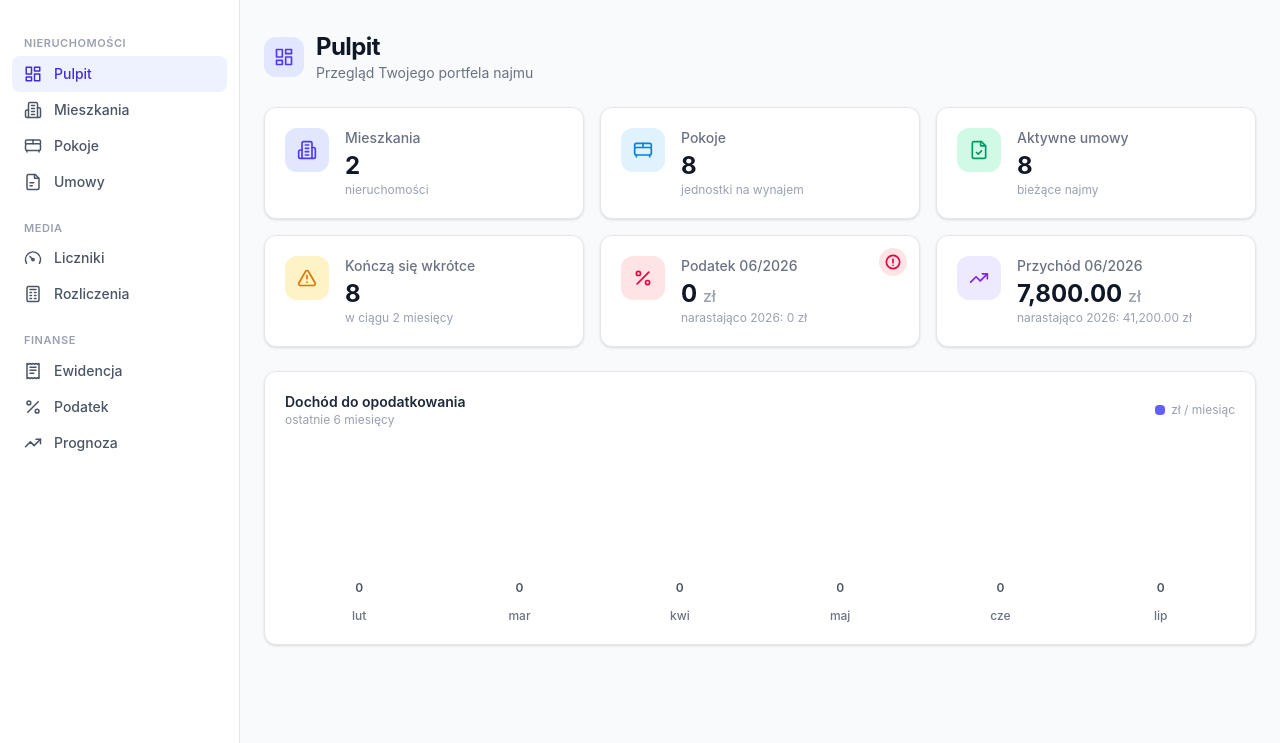
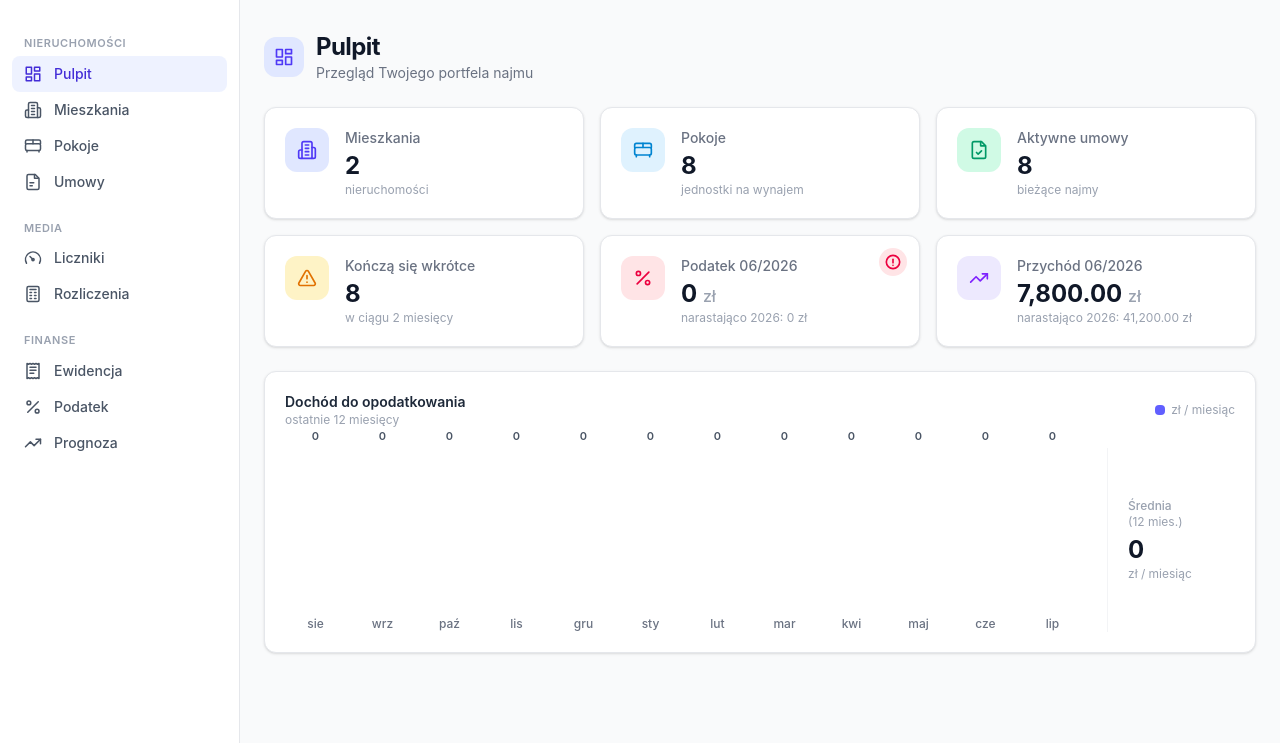
Before and after one commit to jdrwal/npbeta-py, a Django app: page / in a window 1280 px wide. Shown: the part 57-800 px from the top of the page. Run offline with Django 5.2, Linux system fonts and the light colour scheme; a user stored in the database is signed in; data comes from the database, SQL or seed files in the repository; data that the repository does not hold is empty; parts of the project's set-up code (start-up, migrations or seed data) failed here and were passed over.

Commit message:
Chart: fix proportional bar heights, show 12 months, add 12-month average panel

```diff
--- a/apps/core/services/stats.py
+++ b/apps/core/services/stats.py
@@ -137,7 +137,8 @@ def monthly_income_series(user: User, months: int = 6) -> list[MonthPoint]:
         MonthPoint(
             label=_PL_MONTH_ABBR[month],
             value=value,
-            pct=int(value / peak * 100) if peak > 0 else 0,
+            # Cap at 90% so the amount label above the tallest bar stays visible.
+            pct=int(value / peak * 90) if peak > 0 else 0,
         )
         for month, value in values
     ]
--- a/apps/core/templates/core/dashboard.html
+++ b/apps/core/templates/core/dashboard.html
@@ -95,22 +95,31 @@
     <div class="mb-5 flex items-center justify-between">
         <div>
             <div class="text-sm font-semibold text-gray-800">Dochód do opodatkowania</div>
-            <div class="text-xs text-gray-400">ostatnie 6 miesięcy</div>
+            <div class="text-xs text-gray-400">ostatnie 12 miesięcy</div>
         </div>
         <div class="flex items-center gap-1.5 text-xs text-gray-400">
             <span class="inline-block h-2.5 w-2.5 rounded-sm bg-indigo-500"></span> zł / miesiąc
         </div>
     </div>
-    <div class="flex h-44 gap-3">
-        {% for p in income_series %}
-        <div class="group flex flex-1 flex-col">
-            <div class="flex flex-1 flex-col justify-end">
-                <div class="mb-1 text-center text-xs font-semibold text-gray-600">{{ p.value|floatformat:0|intcomma }}</div>
-                <div class="w-full rounded-t-md bg-indigo-500 transition-all group-hover:bg-indigo-600" style="height: {{ p.pct }}%" title="{{ p.value|floatformat:2|intcomma }} zł"></div>
+    <div class="flex items-stretch gap-6">
+        <div class="flex flex-1 gap-1.5">
+            {% for p in income_series %}
+            <div class="group flex flex-1 flex-col">
+                <div class="relative flex h-40 items-end">
+                    <div class="w-full rounded-t-md bg-indigo-500 transition-all group-hover:bg-indigo-600" style="height: {{ p.pct }}%" title="{{ p.value|floatformat:2|intcomma }} zł">
+                        <span class="absolute inset-x-0 -top-5 text-center text-[11px] font-semibold text-gray-600">{{ p.value|floatformat:0|intcomma }}</span>
+                    </div>
+                </div>
+                <div class="pt-2 text-center text-xs font-medium text-gray-500">{{ p.label }}</div>
             </div>
-            <div class="pt-2 text-center text-xs font-medium text-gray-500">{{ p.label }}</div>
+            {% endfor %}
         </div>
-        {% endfor %}
+        <div class="flex w-32 shrink-0 flex-col justify-center border-l border-gray-100 pl-5">
+            <div class="text-xs font-medium text-gray-400">Średnia</div>
+            <div class="text-xs text-gray-400">(12 mies.)</div>
+            <div class="mt-1 text-2xl font-bold text-gray-900">{{ income_avg|floatformat:0|intcomma }}</div>
+            <div class="text-xs text-gray-400">zł / miesiąc</div>
+        </div>
     </div>
 </div>
 {% endblock %}
--- a/apps/core/views.py
+++ b/apps/core/views.py
@@ -74,6 +74,13 @@ def dashboard(request: HttpRequest) -> HttpResponse:
         Decimal(0),
     )
 
+    income_series = monthly_income_series(user, months=12)
+    income_avg = (
+        sum((p.value for p in income_series), Decimal(0)) / len(income_series)
+        if income_series
+        else Decimal(0)
+    )
+
     return render(
         request,
         "core/dashboard.html",
@@ -86,7 +93,8 @@ def dashboard(request: HttpRequest) -> HttpResponse:
             "tax_status": tax_status,
             "income_month": income_month,
             "income_ytd": income_ytd,
-            "income_series": monthly_income_series(user, months=6),
+            "income_series": income_series,
+            "income_avg": income_avg,
         },
     )
 
```
Also changed, not shown: static/css/app.css.
